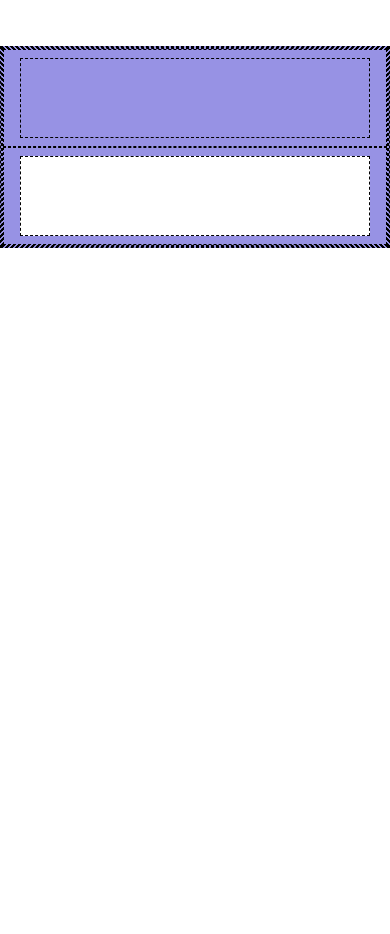
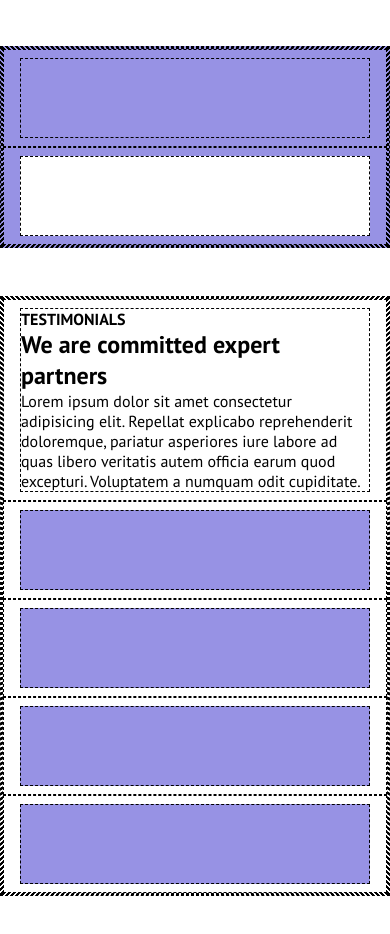
Before and after one commit to Alessandro-Villani/htmlcss-responsive-layout, a plain HTML site: page index.html in a window 390 px wide. Shown: the part 772-1706 px from the top of the page. Before the commit the page ends 1068 px from the top, so only its background shows below. Drawn offline with Linux system fonts and the light colour scheme.

Commit message:
added testimonials sect-structure and responsive

```diff
--- a/css/styles.css
+++ b/css/styles.css
@@ -115,6 +115,11 @@ header ul{
     flex-basis: 100%;
 }
 
+/*! TESTIMONIALS SECTION */
+
+#testimonials .card{
+    min-height: 80px;
+}
 
 /*! MEDIA QUERIES */
 
@@ -164,7 +169,7 @@ header ul{
 
         /*+ DEVELOPEMENT SECTION */
 
-        #developement .row{
+        .row.neg-margin{
             width: auto;
             margin: 0 -1rem;
         }
--- a/index.html
+++ b/index.html
@@ -41,7 +41,7 @@
     <!--! DEVELOPEMENT SECTION  -->
     <section id="developement" class="mb-3 debug">
         <div class="container">
-            <div class="row flex debug">
+            <div class="row flex neg-margin debug">
                 <div class="col flex debug">
                     <div class="card"></div>
                 </div>
@@ -75,5 +75,32 @@
         </div>
     </section>
 
+    <!--! TESTIMONIALS SECTION -->
+    <section id="testimonials" class="mb-3 debug">
+        <div class="container debug">
+            <div class="row neg-margin debug">
+                <div class="col debug">
+                    <div class="card debug">
+                        <h4>TESTIMONIALS</h4>
+                        <h2>We are committed expert partners</h2>
+                        <p>Lorem ipsum dolor sit amet consectetur adipisicing elit. Repellat explicabo reprehenderit doloremque, pariatur asperiores iure labore ad quas libero veritatis autem officia earum quod excepturi. Voluptatem a numquam odit cupiditate.</p>
+                    </div>
+                </div>
+                <div class="col debug">
+                    <div class="card purple-bg debug"></div>
+                </div>
+                <div class="col debug">
+                    <div class="card purple-bg debug"></div>
+                </div>
+                <div class="col debug">
+                    <div class="card purple-bg debug"></div>
+                </div>
+                <div class="col debug">
+                    <div class="card purple-bg debug"></div>
+                </div>
+            </div>
+        </div>
+    </section>
+
 </body>
 </html>
```
